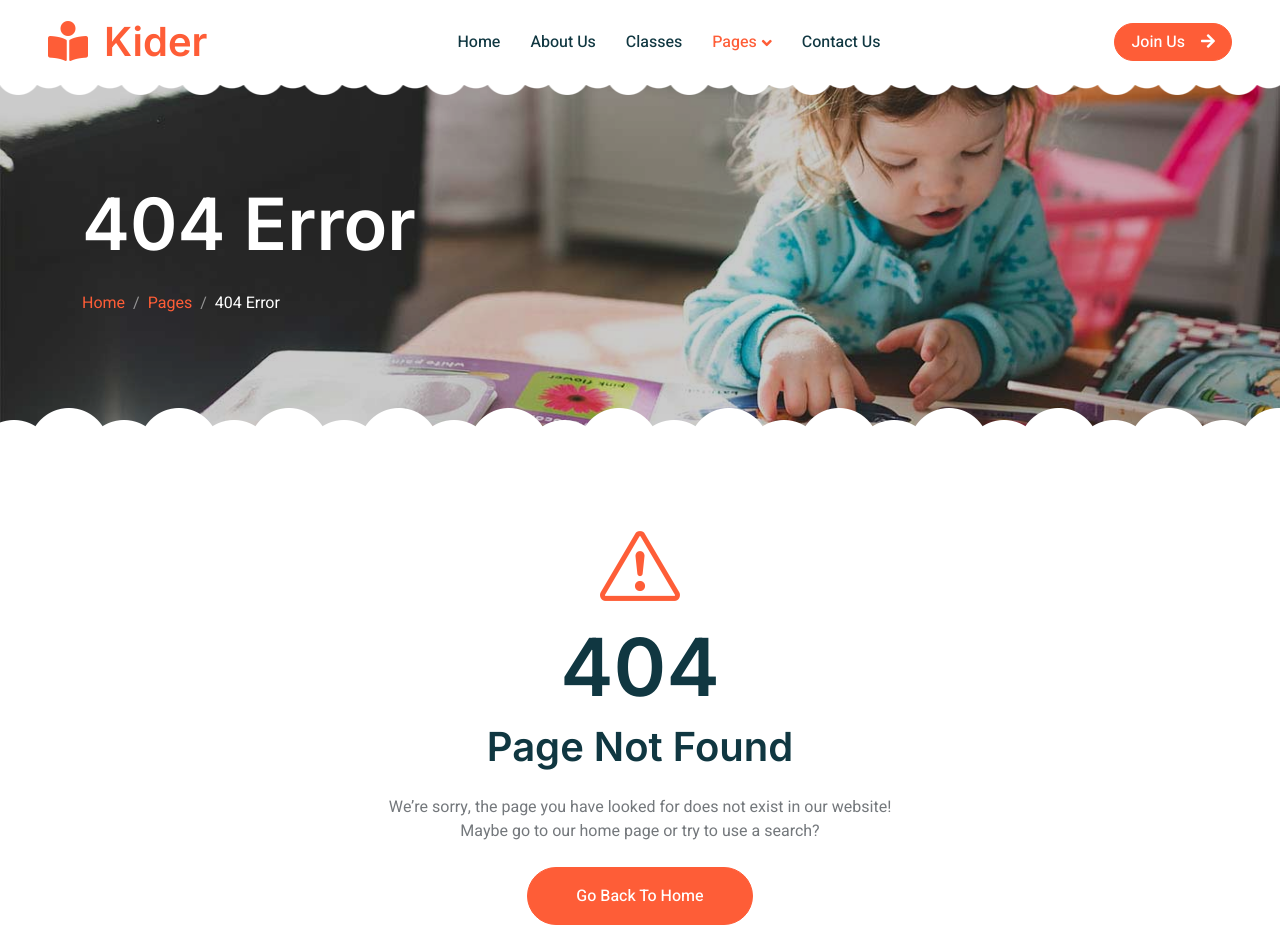
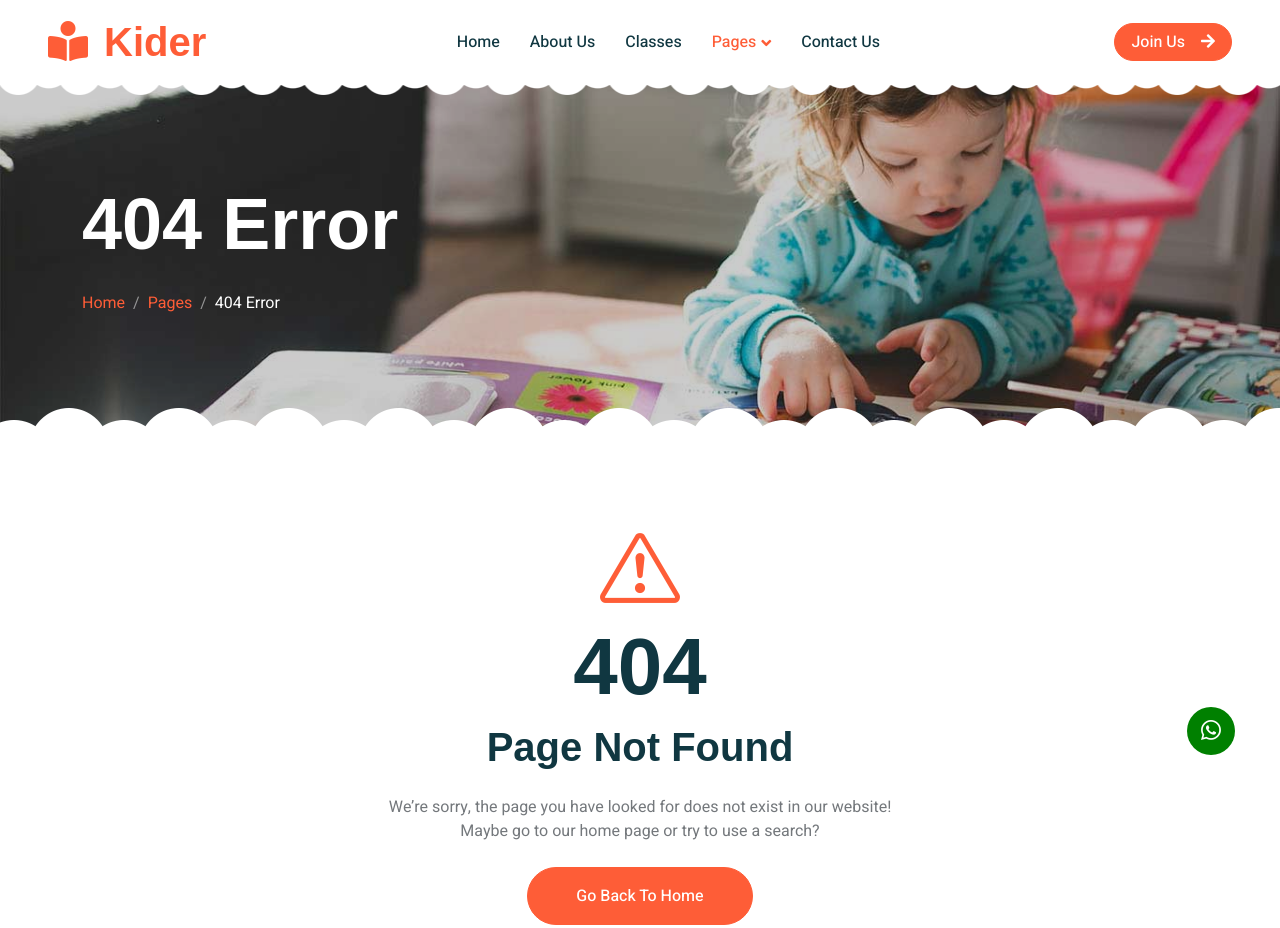
Before and after one commit to kamrananwerfancy/tutionWebsite, a plain HTML site: page 404.html in a window 1280 px wide. Shown: the top 928 px of the page. Drawn offline with nearby package versions, Linux system fonts and the light colour scheme.

Commit message:
all changes

```diff
--- a/404.html
+++ b/404.html
@@ -190,6 +190,7 @@
 
         <!-- Back to Top -->
         <a href="#" class="btn btn-lg btn-primary btn-lg-square back-to-top"><i class="bi bi-arrow-up"></i></a>
+        <a href="https://wa.me/923072074730" target="_blank" class="btn-lg btn-lg-square whatsapp-icon"><i class="bi bi-whatsapp"></i></a>
     </div>
 
     <!-- JavaScript Libraries -->
--- a/css/style.css
+++ b/css/style.css
@@ -9,8 +9,17 @@
     position: fixed;
     display: none;
     right: 45px;
+    bottom: 95px;
+    z-index: 99;
+}
+.whatsapp-icon {
+    position: fixed;
+    display: none;
+    right: 45px;
     bottom: 45px;
     z-index: 99;
+    background: green;
+    color: white;
 }
 
 
@@ -81,7 +90,7 @@ h4,
 .display-4,
 .display-5,
 .display-6 {
-    /* font-family: 'Lobster Two', cursive; */
+    font-family:sans-serif;
     font-weight: 700;
 }
 
@@ -93,7 +102,7 @@ h6,
 }
 
 .font-secondary {
-/*     font-family: 'Lobster Two', cursive; */
+    font-family:sans-serif;
 }
 
 
```
Also changed, not shown: about.html (+1 -0 lines), appointment.html (+1 -0 lines), call-to-action.html (+1 -0 lines), classes.html (+1 -0 lines), contact.html (+1 -0 lines), facility.html (+1 -0 lines), index.html (+1 -0 lines), team.html (+1 -0 lines), testimonial.html (+1 -0 lines).
